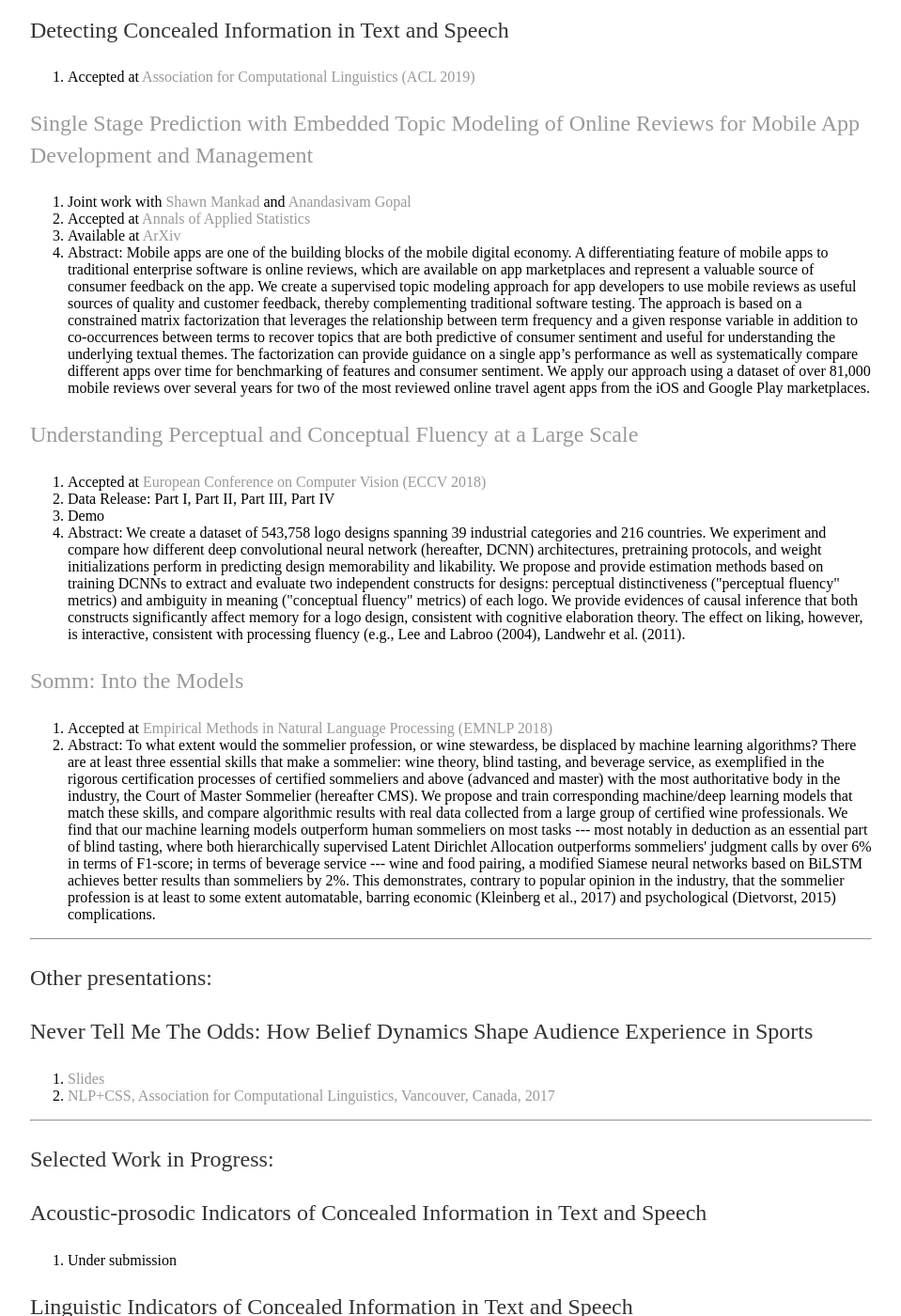
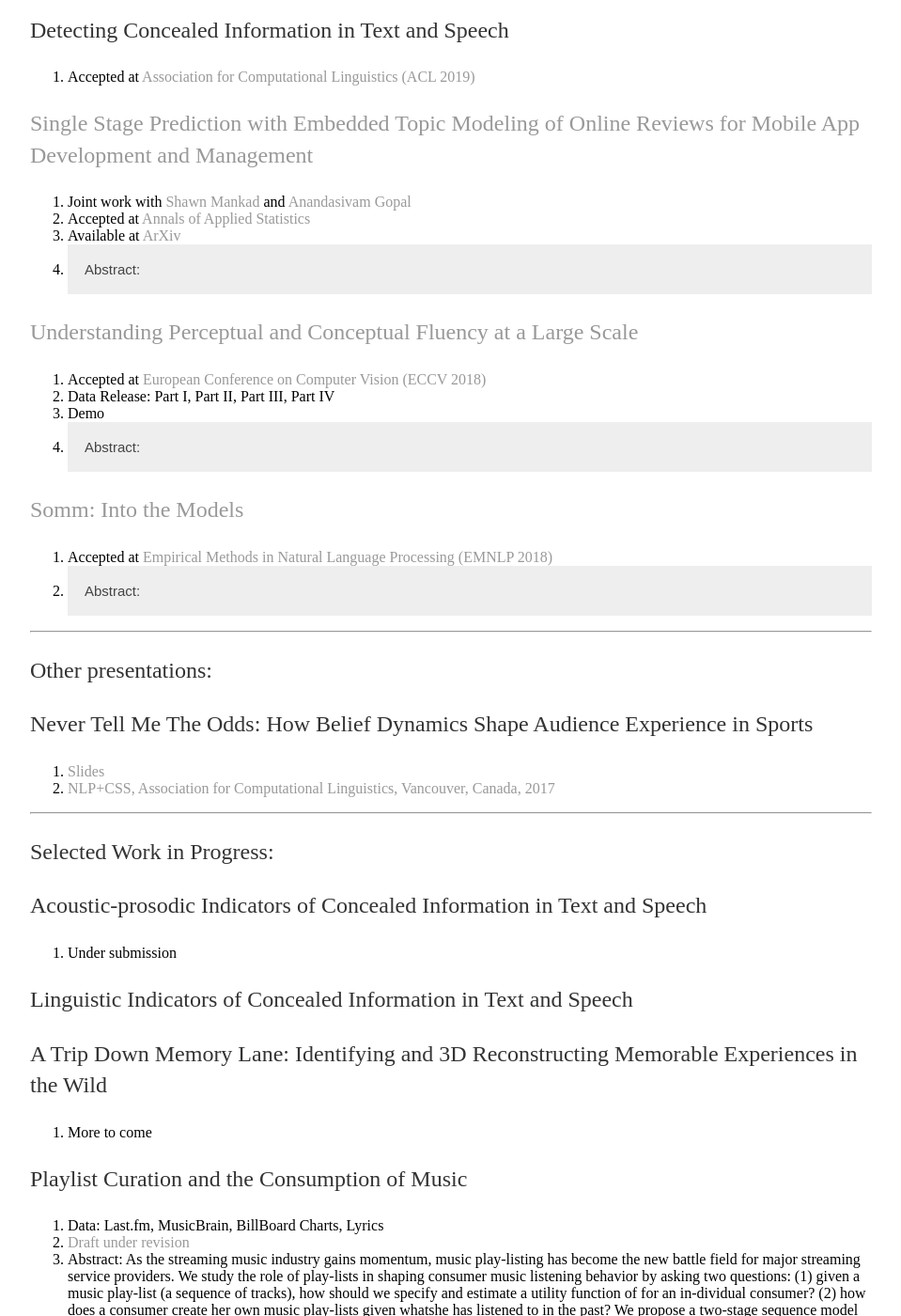
Before and after one commit to shenglih/shenglih.github.io, a Jekyll site: the page built from research/index.html, in a window 1280 px wide and 1400 px high, scrolled down 962 px. Shown: the whole window at 94% size, without its empty margins (160-1119 px from the left). Built offline with Jekyll 4.4.1, drawn with Linux system fonts in a browser that asks for light colours.

Commit message:
Update index.html

```diff
--- a/research/index.html
+++ b/research/index.html
@@ -61,7 +61,9 @@ title: Shengli Hu, Research
     <li> Joint work with <a href="http://mankad-research.hosting.cornell.edu">Shawn Mankad</a> and <a href="http://scholar.rhsmith.umd.edu/anandgopal/home?destination=home">Anandasivam Gopal</a></li>
     <li> Accepted at <a href="https://www.imstat.org/journals-and-publications/annals-of-applied-statistics/"> Annals of Applied Statistics </a></li>
 <li> Available at <a href="https://arxiv.org/"> ArXiv </a></li>
-	  <li> Abstract: Mobile apps are one of the building blocks of the mobile digital economy. A
+	  <li> <button class="collapsible"> Abstract: </button>
+		  <div class="content">
+			  Mobile apps are one of the building blocks of the mobile digital economy. A
 differentiating feature of mobile apps to traditional enterprise software is online
 reviews, which are available on app marketplaces and represent a valuable source
 of consumer feedback on the app. We create a supervised topic modeling approach
@@ -75,7 +77,9 @@ guidance on a single app’s performance as well as systematically compare diffe
 apps over time for benchmarking of features and consumer sentiment. We apply
 our approach using a dataset of over 81,000 mobile reviews over several years for
 two of the most reviewed online travel agent apps from the iOS and Google Play
-marketplaces.</li>
+marketplaces.
+		  </div>
+	  </li>
 	</ol>
 
 	<p> <a href="/research/2741.pdf">Understanding Perceptual and Conceptual Fluency at a Large Scale </a></p>
@@ -83,15 +87,24 @@ marketplaces.</li>
 	<li> Accepted at <a href="https://eccv2018.org/">European Conference on Computer Vision (ECCV 2018)</a> </li>
 	<li> Data Release: Part I, Part II, Part III, Part IV </li>
 	<li> Demo </li>
-	<li> Abstract: We create a dataset of 543,758 logo designs spanning 39 industrial categories and 216 countries. We experiment and compare how different deep convolutional neural network (hereafter, DCNN) architectures, pretraining protocols,
-and weight initializations perform in predicting design memorability and likability. We propose and provide estimation methods based on training DCNNs to extract and evaluate two independent constructs for designs: perceptual distinctiveness ("perceptual fluency" metrics) and ambiguity in meaning ("conceptual fluency" metrics) of each logo. We provide evidences of causal inference that both constructs significantly affect memory for a logo design, consistent with cognitive elaboration theory. The effect on liking, however, is interactive, consistent with processing fluency (e.g., Lee and Labroo (2004), Landwehr et al. (2011). </li>
+	<li> <button class="collapsible"> Abstract: </button>
+		<div class="content">
+		We create a dataset of 543,758 logo designs spanning 39 industrial categories and 216 countries. We experiment and compare how different deep convolutional neural network (hereafter, DCNN) architectures, pretraining protocols,
+and weight initializations perform in predicting design memorability and likability. We propose and provide estimation methods based on training DCNNs to extract and evaluate two independent constructs for designs: perceptual distinctiveness ("perceptual fluency" metrics) and ambiguity in meaning ("conceptual fluency" metrics) of each logo.
+			We provide evidences of causal inference that both constructs significantly affect memory for a logo design, consistent with cognitive elaboration theory.
+			The effect on liking, however, is interactive, consistent with processing fluency (e.g., Lee and Labroo (2004), Landwehr et al. (2011).
+		</div>
+	</li>
 </ol>
 	<p><a href="/research/somm-2.pdf">Somm: Into the Models</a></p>
 	<ol>
 		<li>Accepted at <a href="http://emnlp2018.org/">Empirical Methods in Natural Language Processing (EMNLP 2018)</a></li>
-		<li> Abstract: To what extent would the sommelier profession, or wine stewardess, be displaced by machine learning algorithms? There are at least three essential skills that make a sommelier: wine theory, blind tasting, and beverage service, as exemplified in the rigorous certification processes of certified sommeliers and above (advanced and master) with the most authoritative body in the industry, the Court of Master Sommelier (hereafter CMS).
-
-We propose and train corresponding machine/deep learning models that match these skills, and compare algorithmic results with real data collected from a large group of certified wine professionals. We find that our machine learning models outperform human sommeliers on most tasks --- most notably in deduction as an essential part of blind tasting, where both hierarchically supervised Latent Dirichlet Allocation outperforms sommeliers' judgment calls by over 6% in terms of F1-score; in terms of beverage service --- wine and food pairing, a modified Siamese neural networks based on BiLSTM achieves better results than sommeliers by 2%. This demonstrates, contrary to popular opinion in the industry, that the sommelier profession is at least to some extent automatable, barring economic (Kleinberg et al., 2017) and psychological (Dietvorst, 2015) complications.</li>
+		<li> <button class="collapsible"> Abstract: </button>
+			<div class="content">
+			To what extent would the sommelier profession, or wine stewardess, be displaced by machine learning algorithms? There are at least three essential skills that make a sommelier: wine theory, blind tasting, and beverage service, as exemplified in the rigorous certification processes of certified sommeliers and above (advanced and master) with the most authoritative body in the industry, the Court of Master Sommelier (hereafter CMS).
+				We propose and train corresponding machine/deep learning models that match these skills, and compare algorithmic results with real data collected from a large group of certified wine professionals. We find that our machine learning models outperform human sommeliers on most tasks --- most notably in deduction as an essential part of blind tasting, where both hierarchically supervised Latent Dirichlet Allocation outperforms sommeliers' judgment calls by over 6% in terms of F1-score; in terms of beverage service --- wine and food pairing, a modified Siamese neural networks based on BiLSTM achieves better results than sommeliers by 2%. This demonstrates, contrary to popular opinion in the industry, that the sommelier profession is at least to some extent automatable, barring economic (Kleinberg et al., 2017) and psychological (Dietvorst, 2015) complications.
+			</div>
+		</li>
 </ol>
   <hr>
 
```
